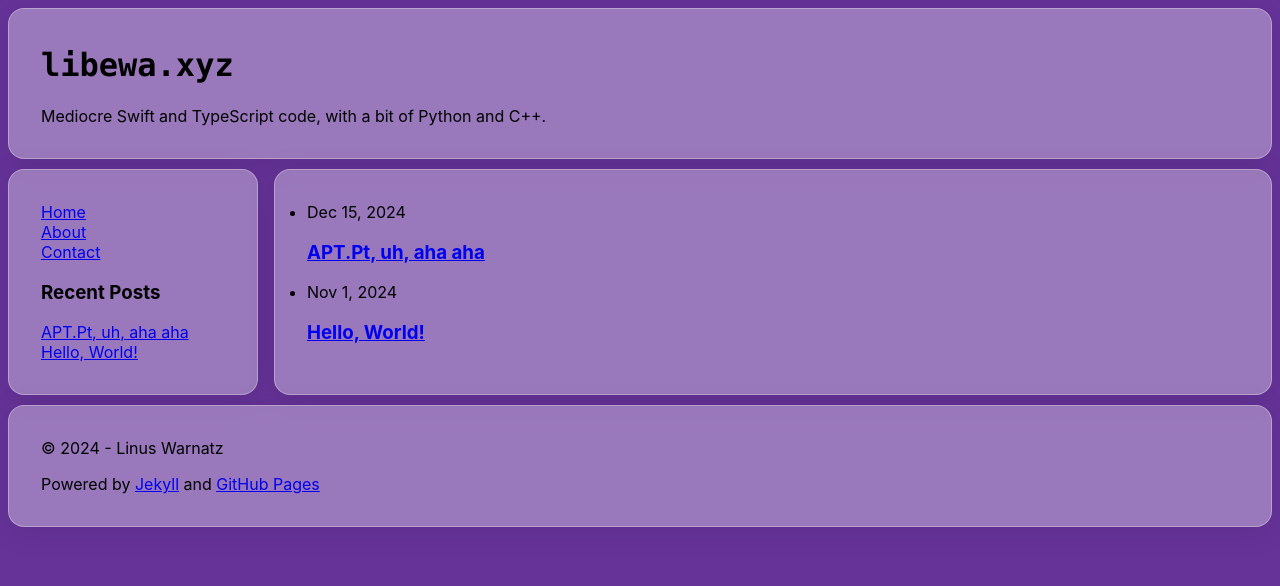
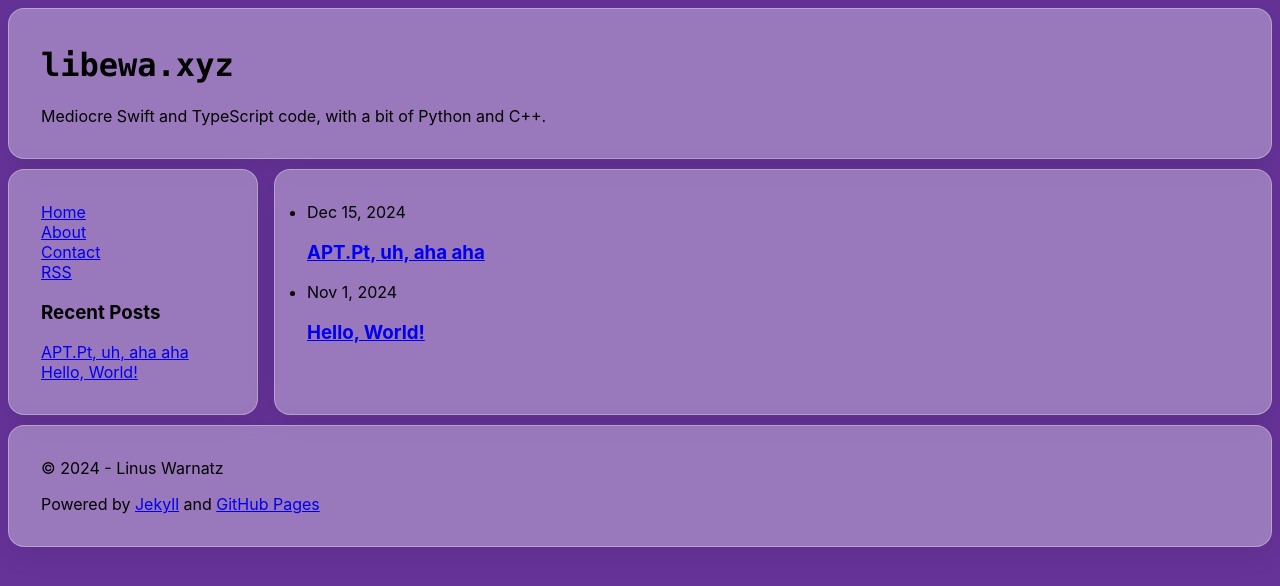
Before and after one commit to libewa/libewa.github.io, a Jekyll site: the page built from index.md, in a window 1280 px wide. Shown: the top 586 px of the page. Built offline with Jekyll 4.4.1, drawn with Linux system fonts in a browser that asks for light colours.

Commit message:
add rss to sidenav

```diff
--- /dev/null
+++ b/_includes/navlinks.html
@@ -0,0 +1,6 @@
+<ul >
+      <li><a href="/index">Home</a></li>
+      <li><a href="/about">About</a></li>
+      <li><a href="/contact">Contact</a></li>
+	  <li><a href="/feed.xml">RSS</a></li>
+</ul>
--- a/_includes/sidebar.html
+++ b/_includes/sidebar.html
@@ -1,10 +1,6 @@
 <div id="sidebar-left" class="sidebar glass container" >
     <nav id="sidenav">
-        <ul id="sidenav-permalinks">
-            <li><a href="/index">Home</a></li>
-            <li><a href="/about">About</a></li>
-            <li><a href="/contact">Contact</a></li>
-        </ul>
+        {%- include navlinks.html -%}
         <h3>Recent Posts</h3>
         <ul id="sidebar-post-list">
             {% for post in site.posts limit:5 %}
@@ -13,10 +9,6 @@
         </ul>
     </nav>
     <nav id="topnav">
-        <ul id="topnav-permalinks">
-            <li><a href="/index">Home</a></li>
-            <li><a href="/about">About</a></li>
-            <li><a href="/contact">Contact</a></li>
-        </ul>
+        {%- include navlinks.html -%}
     </nav>
 </div>
```
